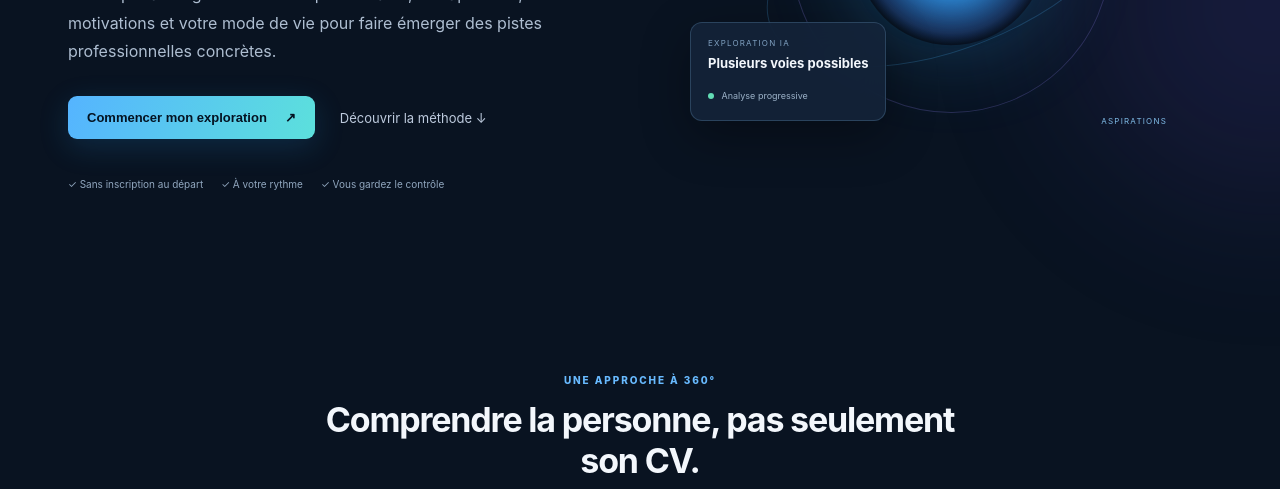
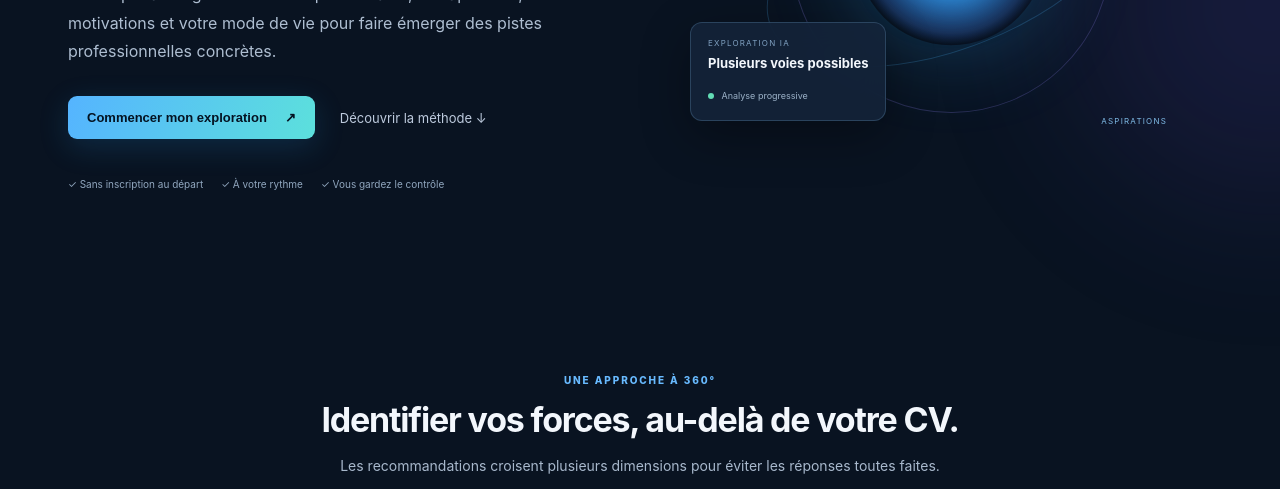
Before and after one commit to MaxM2i/plateforme-d-orientation, a plain HTML site: page index.html in a window 1280 px wide. Shown: the part 463-952 px from the top of the page. Drawn offline with Linux system fonts and the light colour scheme.

Commit message:
changement de titre pour l'approche à 360

```diff
--- a/index.html
+++ b/index.html
@@ -43,7 +43,7 @@
         </div>
       </div>
       <section class="section" id="modules">
-        <div class="section-heading"><div class="eyebrow">UNE APPROCHE À 360°</div><h2>Comprendre la personne, pas seulement son CV.</h2><p>Les recommandations croisent plusieurs dimensions pour éviter les réponses toutes faites.</p></div>
+        <div class="section-heading"><div class="eyebrow">UNE APPROCHE À 360°</div><h2>Identifier vos forces, au-delà de votre CV.</h2><p>Les recommandations croisent plusieurs dimensions pour éviter les réponses toutes faites.</p></div>
         <div class="module-grid">
           <article class="module-card"><div class="module-icon">◈</div><h3>Personnalité</h3><p>Traits, préférences relationnelles, valeurs et environnements appréciés.</p><span>01 / SELF</span></article>
           <article class="module-card"><div class="module-icon">⌁</div><h3>Comportements</h3><p>Réactions à des situations professionnelles réalistes et choix spontanés.</p><span>02 / ACTION</span></article>
```
